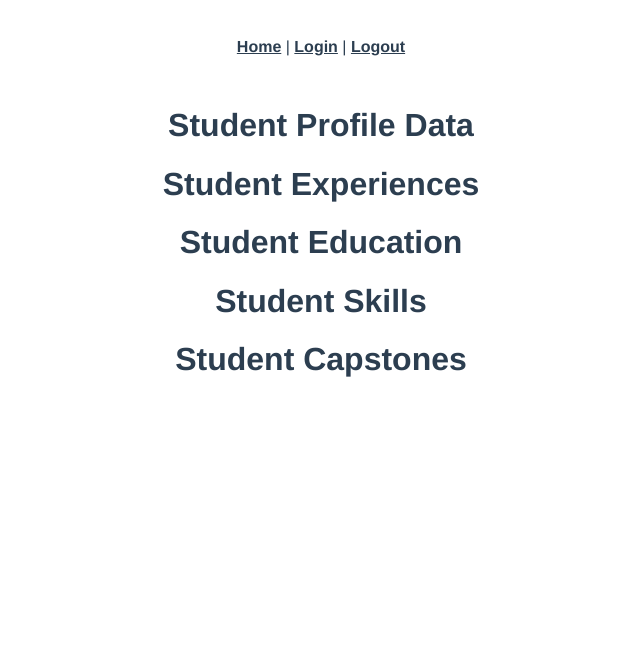
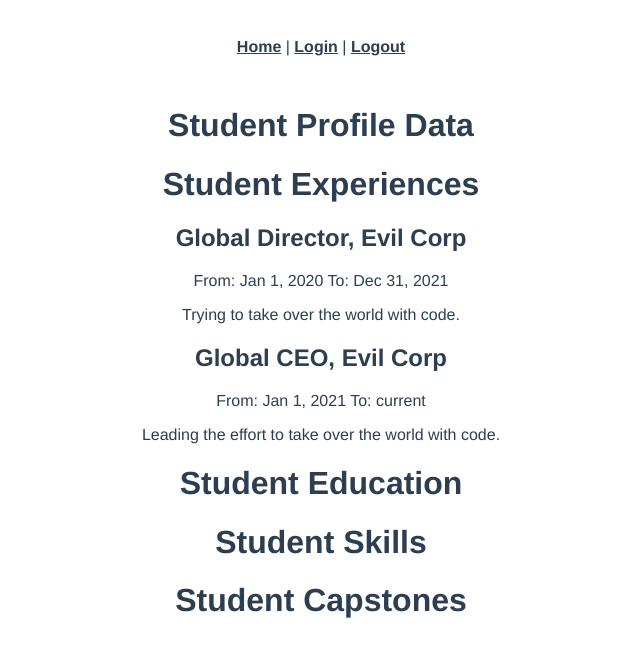
Before and after one commit to actualize-byte-club/student-portal, a Vue app: page /me in a window 1280 px wide. Shown: the top 656 px of the page, without its empty margins (319-959 px from the left). Built offline with nearby package versions, Linux system fonts and the light colour scheme; the HTML template or start-up script is replaced by a standard one.

Commit message:
adds code for showing all student experiences in show page

```diff
--- a/src/views/StudentShow.vue
+++ b/src/views/StudentShow.vue
@@ -19,6 +19,7 @@ export default {
           "https://static.wikia.nocookie.net/simpsons/images/3/39/Hank_Scorpio.png/revision/latest?cb=20201209103604",
         experiences: [
           {
+            id: 1,
             start_date: "Jan 1, 2020",
             end_date: "Dec 31, 2021",
             job_title: "Global Director",
@@ -26,6 +27,7 @@ export default {
             details: "Trying to take over the world with code.",
           },
           {
+            id: 2,
             start_date: "Jan 1, 2021",
             end_date: "current",
             job_title: "Global CEO",
@@ -64,6 +66,11 @@ export default {
   <div class="home">
     <h1>Student Profile Data</h1>
     <h1>Student Experiences</h1>
+    <div v-for="experience in student.experiences" v-bind:key="experience.id">
+      <h2>{{ experience.job_title }}, {{ experience.company_name }}</h2>
+      <p>From: {{ experience.start_date }} To: {{ experience.end_date }}</p>
+      <p>{{ experience.details }}</p>
+    </div>
     <h1>Student Education</h1>
     <h1>Student Skills</h1>
     <h1>Student Capstones</h1>
```
